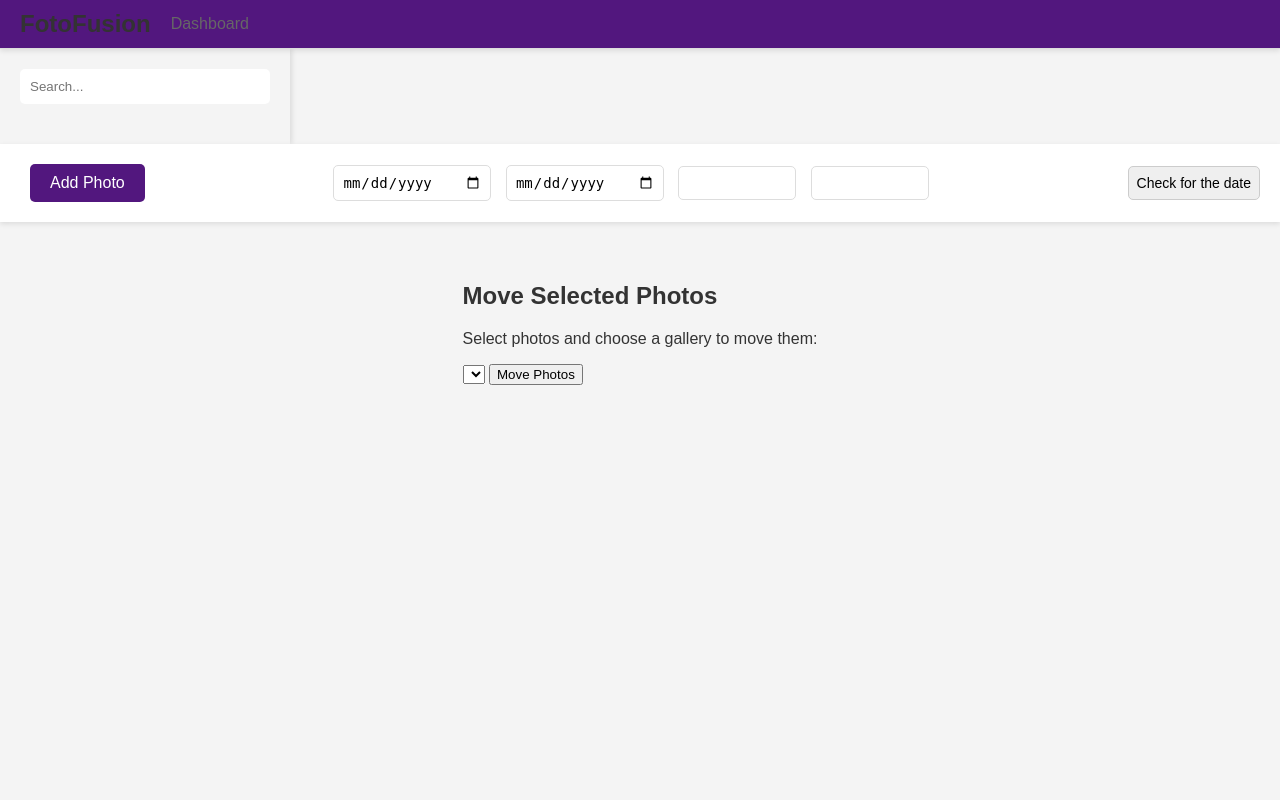
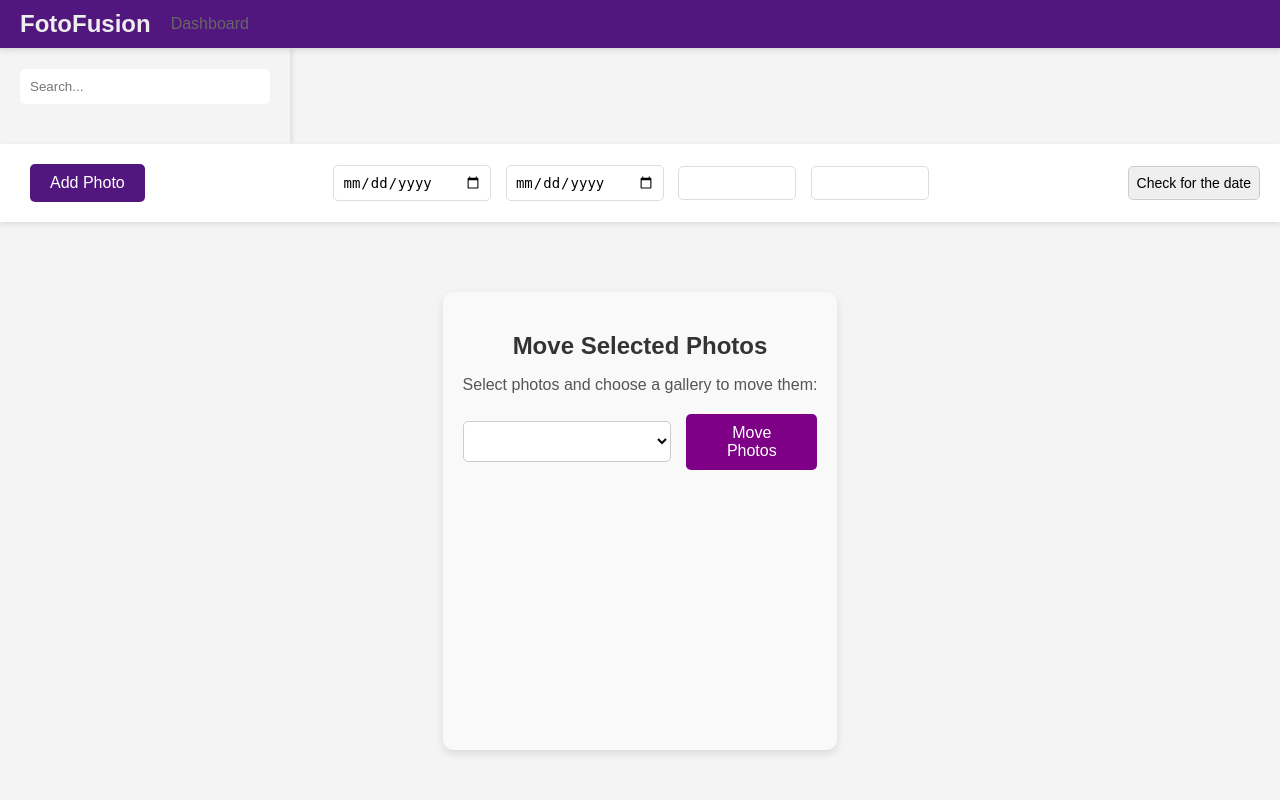
Before and after one commit to AntoniaHrr/FotoFusion, a PHP site: page /view_gallery.html in a window 1280 px wide. Run offline with PHP 8.4, Linux system fonts and the light colour scheme; lists and menus that the app fills with data are empty.

Commit message:
redesign

```diff
--- a/styles/navbar.css
+++ b/styles/navbar.css
@@ -14,7 +14,7 @@ header {
 .left h1 {
   margin: 0;
   font-size: 24px;
-  color: #333;
+  color: #eee;
   text-decoration: none;
 }
 
@@ -147,4 +147,5 @@ a {
   transition: all 0.2s ease-out;
   outline: 0 !important;
   text-decoration: none;
+  color: #ddd;
 }
--- a/styles/view_gallery.css
+++ b/styles/view_gallery.css
@@ -236,3 +236,76 @@ main {
     width: 100%; /* One item per row on very small screens */
   }
 }
+
+/* Container styling for the move-photos section */
+.move-photos {
+  max-width: 600px;
+  margin: 30px auto;
+  padding: 20px;
+  border-radius: 10px;
+  background-color: #f9f9f9;
+  box-shadow: 0 4px 8px rgba(0, 0, 0, 0.1);
+  text-align: center;
+}
+
+/* Header styling */
+.move-photos h2 {
+  margin-bottom: 15px;
+  font-size: 24px;
+  color: #333;
+}
+
+/* Paragraph styling */
+.move-photos p {
+  margin-bottom: 20px;
+  font-size: 16px;
+  color: #555;
+}
+
+/* Move options container */
+.move-options {
+  display: flex;
+  justify-content: center;
+  align-items: center;
+  gap: 15px; /* Space between elements */
+}
+
+/* Dropdown styling */
+.move-options select {
+  padding: 10px;
+  font-size: 16px;
+  border: 1px solid #ccc;
+  border-radius: 5px;
+  background-color: #fff;
+  cursor: pointer;
+  width: 60%; /* Adjust width as needed */
+}
+
+.move-options button {
+  padding: 10px 20px;
+  font-size: 16px;
+  color: #fff;
+  background-color: #7d0086;
+  border: none;
+  border-radius: 5px;
+  cursor: pointer;
+  transition: background-color 0.3s, transform 0.3s;
+}
+
+/* Button hover and active states */
+.move-options button:hover {
+  background-color: #5700b3;
+  transform: translateY(-2px);
+}
+
+.move-options button:active {
+  background-color: #57007f;
+  transform: translateY(1px);
+}
+
+/* Message container styling */
+#message-container {
+  margin-top: 20px;
+  font-size: 14px;
+  color: #333;
+}
--- a/view_photo.html
+++ b/view_photo.html
@@ -61,6 +61,7 @@
       </div>
       <div class="info-section">
         <button id="download-btn">Download</button>
+        <button id="download-json-btn">Download as JSON</button>
       </div>
     </main>
     <script src="./js/view_photo.js"></script>
```
Also changed, not shown: js/view_photo.js (+32 -3 lines), styles/login.css (+77 -47 lines), styles/view_photo.css (+11 -0 lines).
